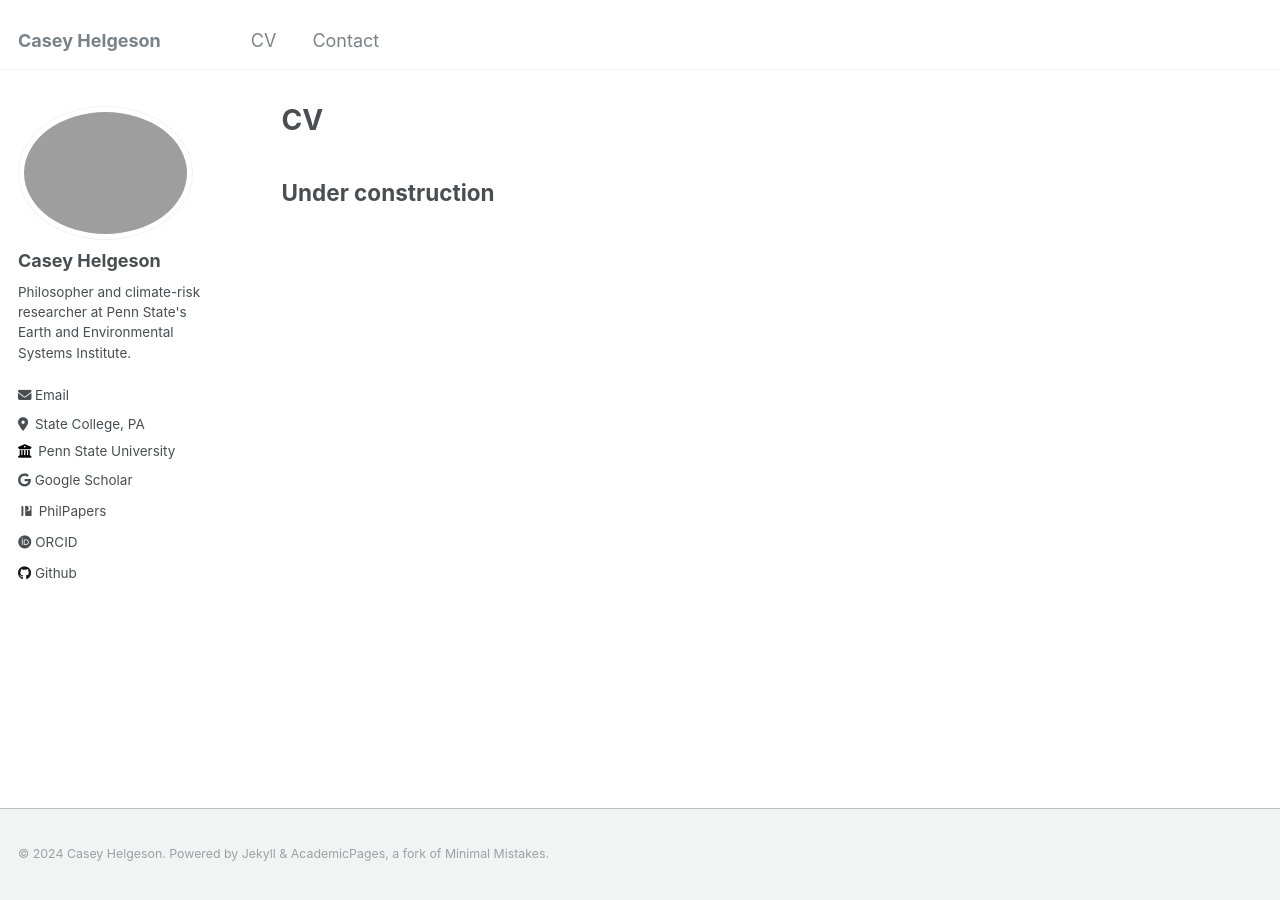
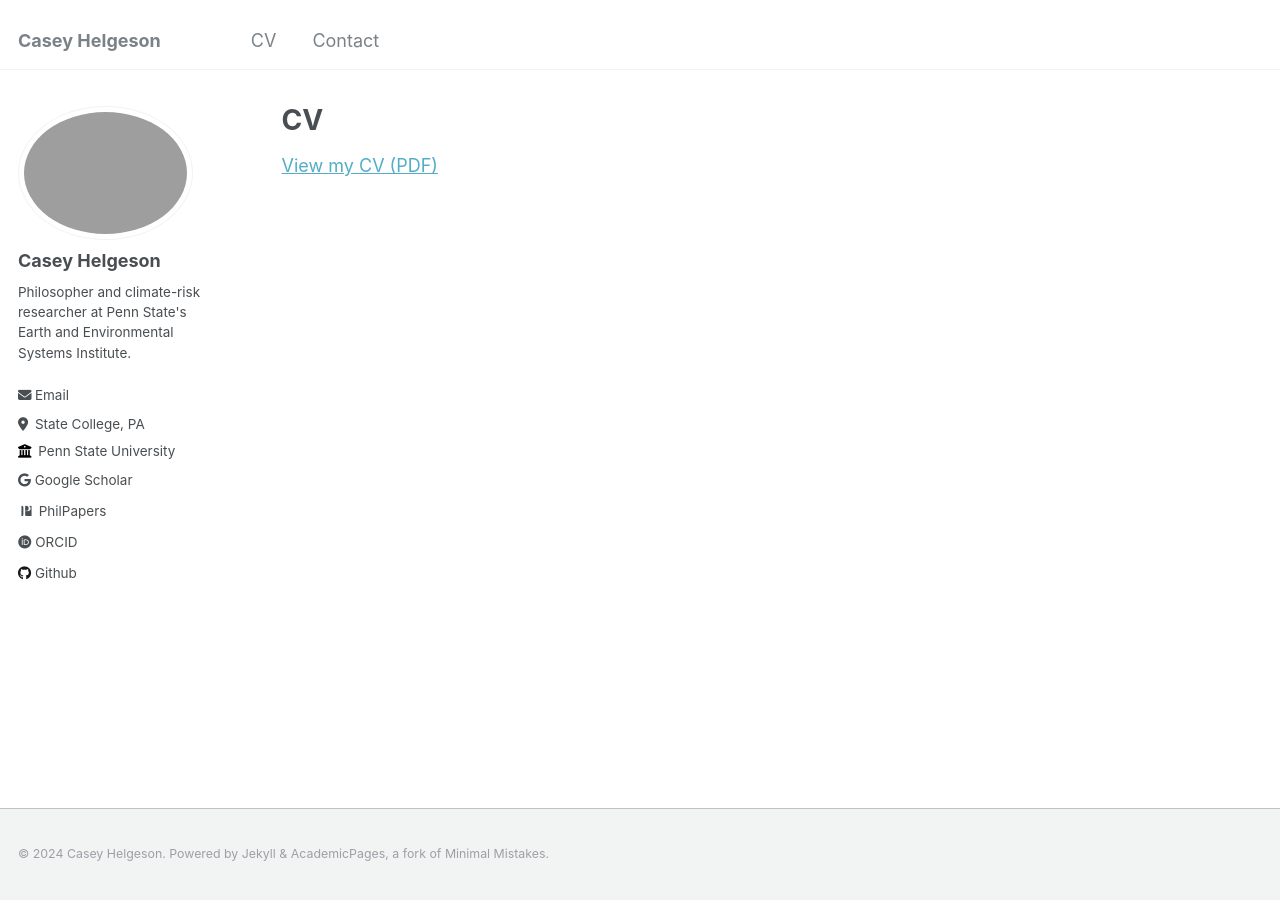
Before and after one commit to caseyhelgeson/caseyhelgeson.github.io, a Jekyll site: the page built from _pages/cv.md, in a window 1280 px wide. Built offline with Jekyll 4.4.1, drawn with Linux system fonts in a browser that asks for light colours; some web fonts are replaced.

Commit message:
markdown link on cv page

```diff
--- a/_data/navigation.yml
+++ b/_data/navigation.yml
@@ -2,7 +2,7 @@
 main:
 
   - title: "CV"
-    url: files/Helgeson_cv.pdf
+    url: /cv/
 
   - title: "Contact"
     url: /contact/
--- a/_pages/cv.md
+++ b/_pages/cv.md
@@ -7,4 +7,4 @@ redirect_from:
   - /resume
 ---
 
-## Under construction
+[View my CV (PDF)](files/Helgeson_cv.pdf)
```
